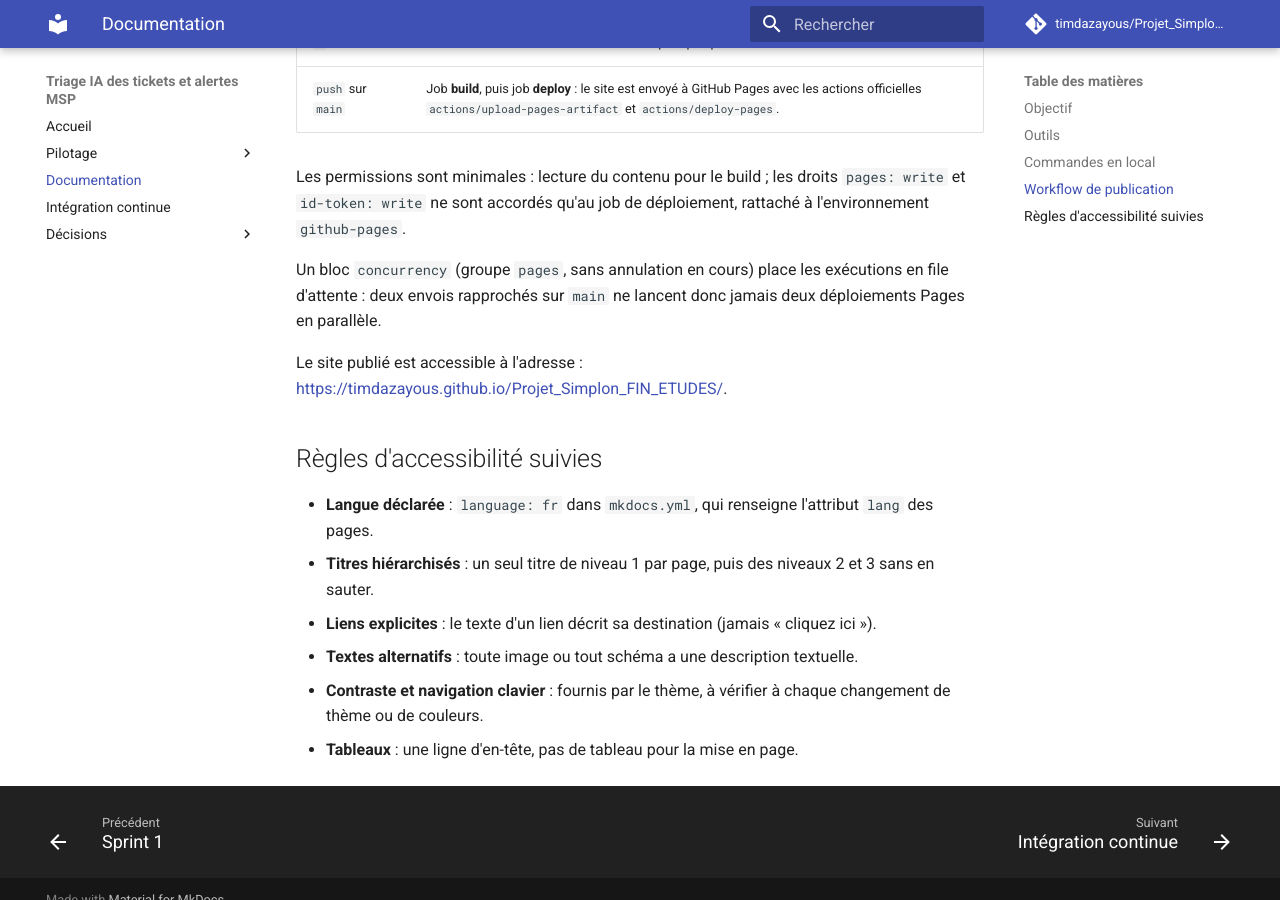
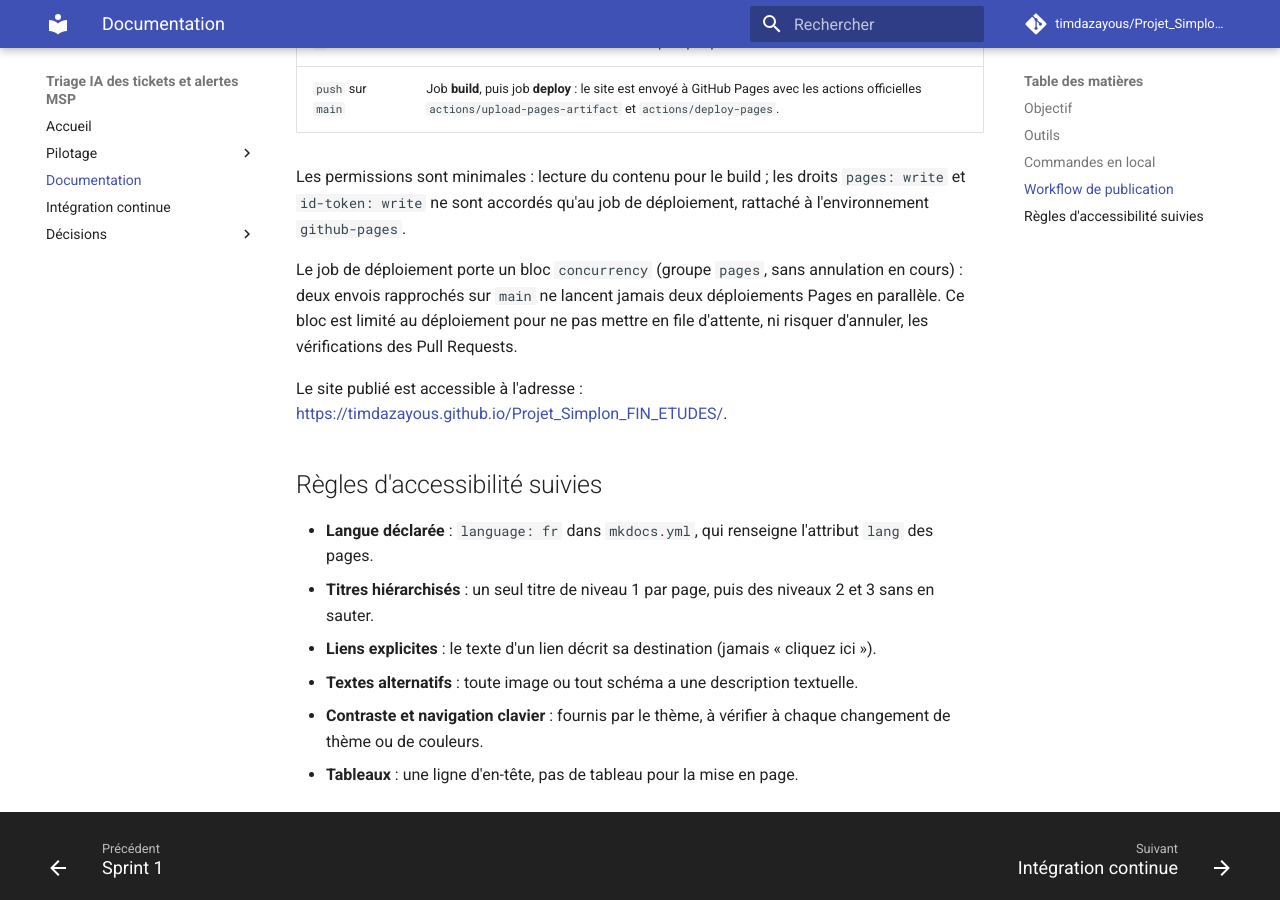
Before and after one commit to timdazayous/Projet_Simplon_FIN_ETUDES, an MkDocs documentation site: the page built from docs/documentation.md, in a window 1280 px wide and 900 px high, scrolled down 1216 px. Built offline with MkDocs 1.6.1 and Material for MkDocs 9.7.7, drawn with Linux system fonts in a browser that asks for light colours; comment, search, counter and statistics services are not loaded.

Commit message:
Limite la concurrence Pages au job de déploiement
Au niveau du workflow, le groupe « pages » mettait aussi en file d'attente les
builds des PR, et une exécution en attente peut être annulée par une plus
récente. Le bloc est déplacé sur le job deploy.

Co-Authored-By: Claude Opus 5.5 <noreply@anthropic.com>

```diff
--- a/docs/documentation.md
+++ b/docs/documentation.md
@@ -33,7 +33,7 @@ Le fichier `.github/workflows/docs.yml` définit deux jobs.
 
 Les permissions sont minimales : lecture du contenu pour le build ; les droits `pages: write` et `id-token: write` ne sont accordés qu'au job de déploiement, rattaché à l'environnement `github-pages`.
 
-Un bloc `concurrency` (groupe `pages`, sans annulation en cours) place les exécutions en file d'attente : deux envois rapprochés sur `main` ne lancent donc jamais deux déploiements Pages en parallèle.
+Le job de déploiement porte un bloc `concurrency` (groupe `pages`, sans annulation en cours) : deux envois rapprochés sur `main` ne lancent jamais deux déploiements Pages en parallèle. Ce bloc est limité au déploiement pour ne pas mettre en file d'attente, ni risquer d'annuler, les vérifications des Pull Requests.
 
 Le site publié est accessible à l'adresse : <https://timdazayous.github.io/Projet_Simplon_FIN_ETUDES/>.
 
```
Also changed, not shown: 1 other file.
